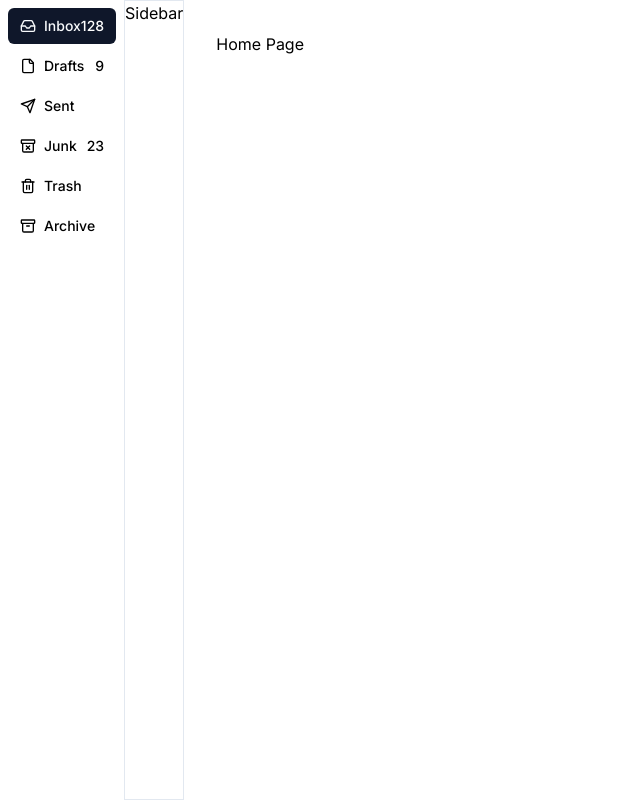
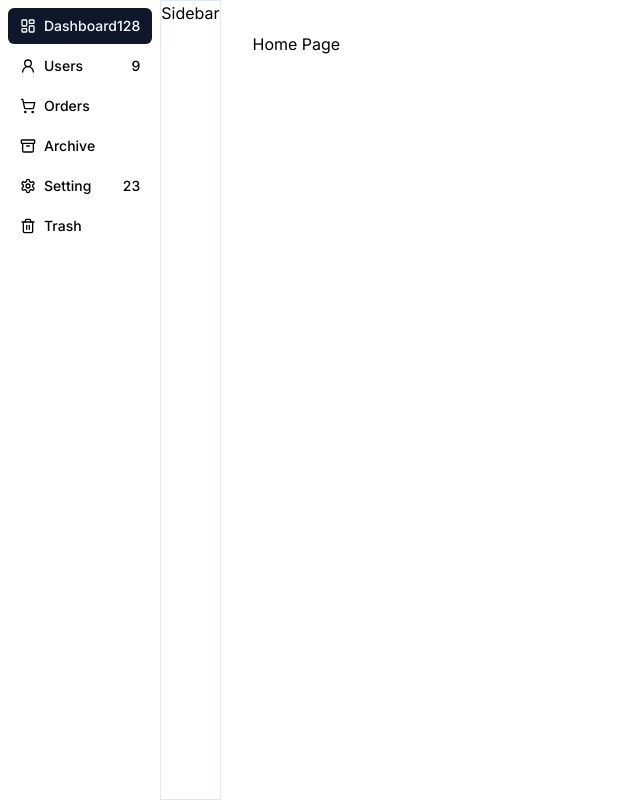
Before and after one commit to nethuh/Dashboard, a Next.js app: page / in a window 1280 px wide. Shown: the whole page, without its empty margins (0-640 px from the left). Built offline with nearby package versions, Linux system fonts and the light colour scheme; what tailwindcss-debug-screens would draw is missing.

Commit message:
Implementing icons, buttons, and tooltips

```diff
--- a/src/components/SideNavbar.tsx
+++ b/src/components/SideNavbar.tsx
@@ -6,18 +6,12 @@ import {Nav} from "@/components/ui/nav";
 type Props = {}
 
 import {
-    AlertCircle,
     Archive,
-    ArchiveX,
-    File,
-    Inbox,
-    MessagesSquare,
-    PenBox,
-    Search,
-    Send,
+    LayoutDashboard,
+    Settings,
     ShoppingCart,
     Trash2,
-    Users2,
+    UserRound,
 } from "lucide-react"
 
 export default function SideNavbar({}: Props){
@@ -28,27 +22,33 @@ export default function SideNavbar({}: Props){
                 isCollapsed={false}
                 links={[
                     {
-                        title: "Inbox",
+                        title: "Dashboard",
                         label: "128",
-                        icon: Inbox,
+                        icon: LayoutDashboard,
                         variant: "default",
                     },
                     {
-                        title: "Drafts",
+                        title: "Users",
                         label: "9",
-                        icon: File,
+                        icon: UserRound,
                         variant: "ghost",
                     },
                     {
-                        title: "Sent",
+                        title: "Orders",
                         label: "",
-                        icon: Send,
+                        icon: ShoppingCart,
                         variant: "ghost",
                     },
                     {
-                        title: "Junk",
+                        title: "Archive",
+                        label: "",
+                        icon: Archive,
+                        variant: "ghost",
+                    },
+                    {
+                        title: "Setting",
                         label: "23",
-                        icon: ArchiveX,
+                        icon: Settings,
                         variant: "ghost",
                     },
                     {
@@ -57,12 +57,6 @@ export default function SideNavbar({}: Props){
                         icon: Trash2,
                         variant: "ghost",
                     },
-                    {
-                        title: "Archive",
-                        label: "",
-                        icon: Archive,
-                        variant: "ghost",
-                    },
                 ]}
             />
         </div>
```
